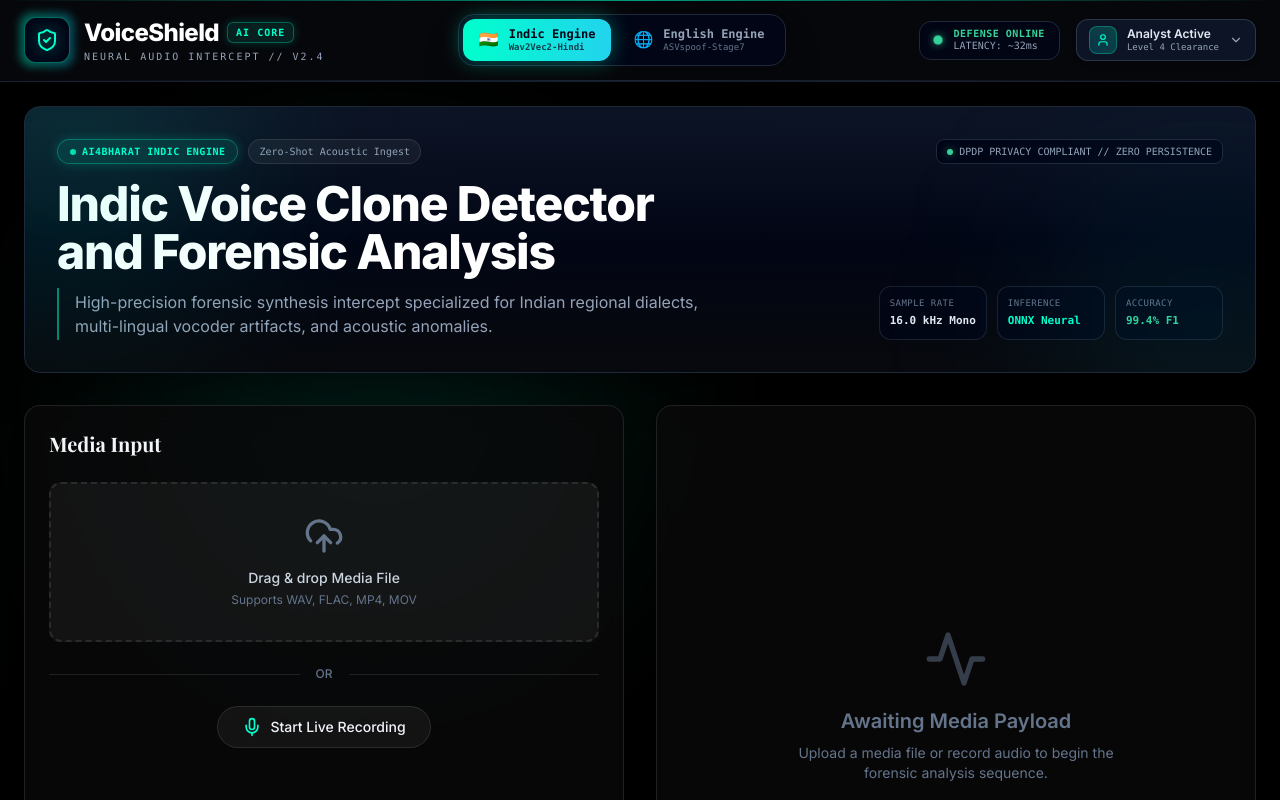
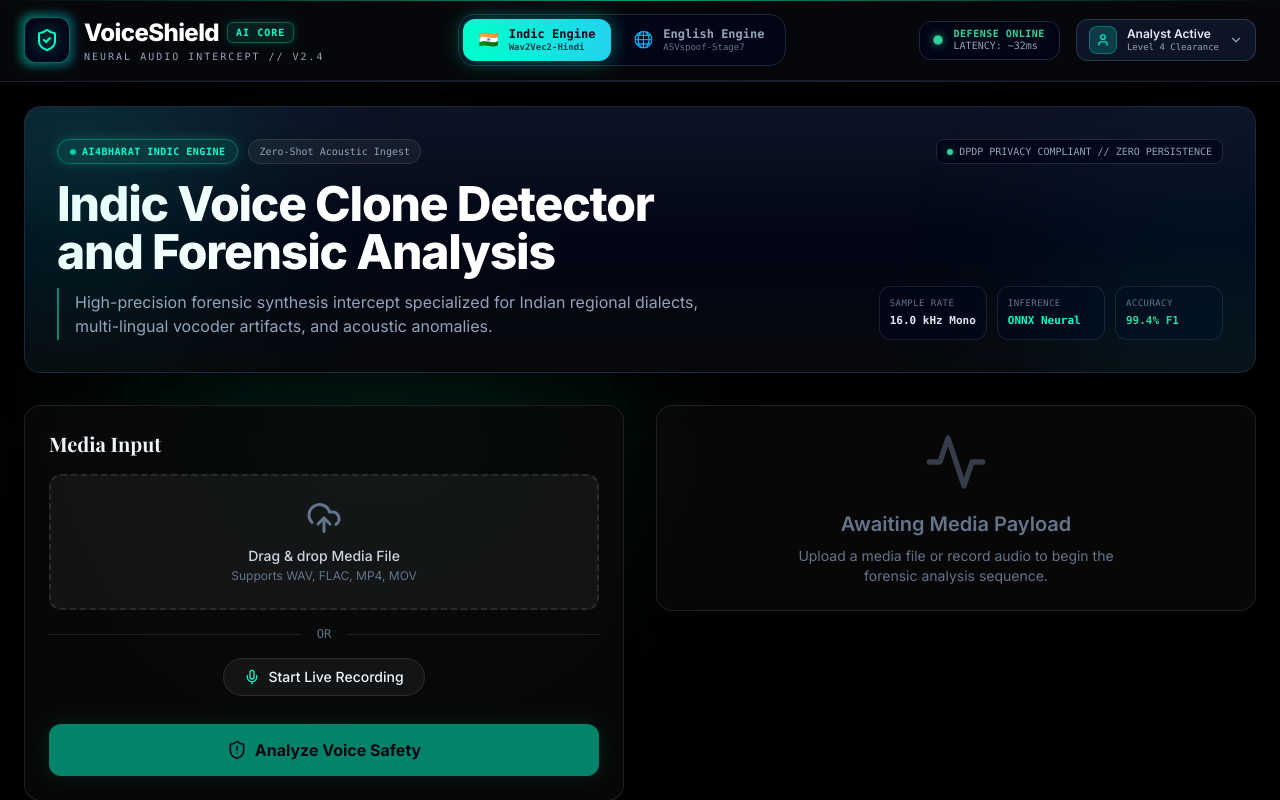
Before and after one commit to AnishCoder2006/SIH26104-AI-Clone-Detector, a Next.js app in the folder frontend/: page /dashboard/hindi in a window 1280 px wide. Shown: the top 800 px of the page. Built offline with nearby package versions, Linux system fonts and the light colour scheme; sample sign-in values are in the browser's storage; a web font is replaced by a local one.

Commit message:
fix(ui): eliminate excess vertical space between recording and analyze button

```diff
--- a/frontend/src/components/DashboardClient.tsx
+++ b/frontend/src/components/DashboardClient.tsx
@@ -166,12 +166,12 @@ export function DashboardClient({ language, title }: DashboardClientProps) {
         </div>
       </div>
 
-      <div className="grid grid-cols-1 lg:grid-cols-2 gap-8 flex-1">
-        <motion.div initial={{ opacity: 0, x: -20 }} animate={{ opacity: 1, x: 0 }} className="min-h-[600px] h-full">
+      <div className="grid grid-cols-1 lg:grid-cols-2 gap-8 items-start">
+        <motion.div initial={{ opacity: 0, x: -20 }} animate={{ opacity: 1, x: 0 }} className="w-full">
           <MediaInput onAnalyze={handleAnalyze} isAnalyzing={isAnalyzing} />
         </motion.div>
 
-        <div className="min-h-[600px] h-full">
+        <div className="w-full">
           <RiskAnalysisPanel
             loading={isAnalyzing}
             data={analysisData}
--- a/frontend/src/components/MediaInput.tsx
+++ b/frontend/src/components/MediaInput.tsx
@@ -143,12 +143,12 @@ export function MediaInput({ onAnalyze, isAnalyzing }: MediaInputProps) {
   };
 
   return (
-    <div className="glass-panel p-6 rounded-2xl flex flex-col h-full">
-      <h2 className="text-xl font-bold font-serif mb-6">Media Input</h2>
+    <div className="glass-panel p-6 rounded-2xl flex flex-col">
+      <h2 className="text-xl font-bold font-serif mb-4">Media Input</h2>
 
       {/* Upload Zone */}
       <div
-        className="border-2 border-dashed border-white/10 rounded-xl p-8 mb-6 flex flex-col items-center justify-center text-center hover:border-primary/50 transition-colors bg-white/5 cursor-pointer relative"
+        className="border-2 border-dashed border-white/10 rounded-xl p-6 mb-4 flex flex-col items-center justify-center text-center hover:border-primary/50 transition-colors bg-white/5 cursor-pointer relative"
         onDragOver={(e) => e.preventDefault()}
         onDrop={handleFileDrop}
       >
@@ -158,31 +158,33 @@ export function MediaInput({ onAnalyze, isAnalyzing }: MediaInputProps) {
           accept="audio/*,video/*"
           onChange={handleFileInput}
         />
-        <UploadCloud className="w-10 h-10 text-slate-500 mb-3" />
+        <UploadCloud className="w-9 h-9 text-slate-500 mb-2.5" />
         <p className="text-sm font-medium text-slate-300">Drag & drop Media File</p>
-        <p className="text-xs text-slate-500 mt-1">Supports WAV, FLAC, MP4, MOV</p>
+        <p className="text-xs text-slate-500 mt-0.5">Supports WAV, FLAC, MP4, MOV</p>
       </div>
 
-      <div className="flex items-center gap-4 mb-6">
+      <div className="flex items-center gap-4 mb-4">
         <div className="h-px bg-white/10 flex-1" />
-        <span className="text-xs text-slate-500 font-medium">OR</span>
+        <span className="text-xs text-slate-500 font-medium font-mono">OR</span>
         <div className="h-px bg-white/10 flex-1" />
       </div>
 
       {/* Mic Recorder */}
-      <div className="flex justify-center mb-8">
+      <div className="flex justify-center mb-5">
         {!isRecording ? (
           <button
+            type="button"
             onClick={startRecording}
-            className="flex items-center gap-2 bg-white/5 hover:bg-white/10 border border-white/10 rounded-full py-2.5 px-6 transition-all"
+            className="flex items-center gap-2 bg-white/5 hover:bg-white/10 border border-white/10 rounded-full py-2 px-5 transition-all shadow-sm"
           >
-            <Mic className="w-5 h-5 text-accent" />
+            <Mic className="w-4 h-4 text-accent" />
             <span className="text-sm font-medium">Start Live Recording</span>
           </button>
         ) : (
           <button
+            type="button"
             onClick={stopRecording}
-            className="flex items-center gap-2 bg-red-500/20 hover:bg-red-500/30 border border-red-500/50 rounded-full py-2.5 px-6 transition-all relative overflow-hidden"
+            className="flex items-center gap-2 bg-red-500/20 hover:bg-red-500/30 border border-red-500/50 rounded-full py-2 px-5 transition-all relative overflow-hidden"
           >
             <div className="absolute inset-0 bg-red-500/20 animate-pulse" />
             <Square className="w-4 h-4 text-red-400 fill-red-400 z-10" />
@@ -200,19 +202,17 @@ export function MediaInput({ onAnalyze, isAnalyzing }: MediaInputProps) {
 
       {/* Dynamic Player */}
       {mediaUrl && (
-        <div className="mb-6 p-4 rounded-xl bg-white/5 border border-white/10">
+        <div className="mb-4 p-3.5 rounded-xl bg-white/5 border border-white/10">
           <p className="text-xs text-slate-400 mb-2 truncate">
             {file ? `File: ${file.name}` : 'Recorded Audio'}
           </p>
           {file && file.type.startsWith('video/') ? (
             <video src={mediaUrl} controls className="w-full rounded bg-black max-h-40" />
           ) : (
-            <audio src={mediaUrl} controls className="w-full h-10" />
+            <audio src={mediaUrl} controls className="w-full h-9" />
           )}
         </div>
       )}
-
-
 
       {error && (
         <div className="mb-4 text-xs text-red-400 flex items-center gap-1.5 bg-red-400/10 p-2 rounded">
@@ -225,7 +225,7 @@ export function MediaInput({ onAnalyze, isAnalyzing }: MediaInputProps) {
         type="button"
         onClick={handleSubmit}
         disabled={isAnalyzing || (!file && !recordingBlob)}
-        className="w-full bg-primary hover:bg-primary/90 text-slate-950 font-bold py-3.5 rounded-xl transition-all shadow-[0_0_20px_rgba(0,255,204,0.2)] hover:shadow-[0_0_30px_rgba(0,255,204,0.4)] disabled:opacity-50 disabled:cursor-not-allowed flex items-center justify-center gap-2 select-none mt-auto"
+        className="w-full bg-primary hover:bg-primary/90 text-slate-950 font-bold py-3.5 rounded-xl transition-all shadow-[0_0_20px_rgba(0,255,204,0.2)] hover:shadow-[0_0_30px_rgba(0,255,204,0.4)] disabled:opacity-50 disabled:cursor-not-allowed flex items-center justify-center gap-2 select-none mt-2"
       >
         {isAnalyzing ? (
           <span key="state-analyzing" className="inline-flex items-center justify-center gap-2">
```
